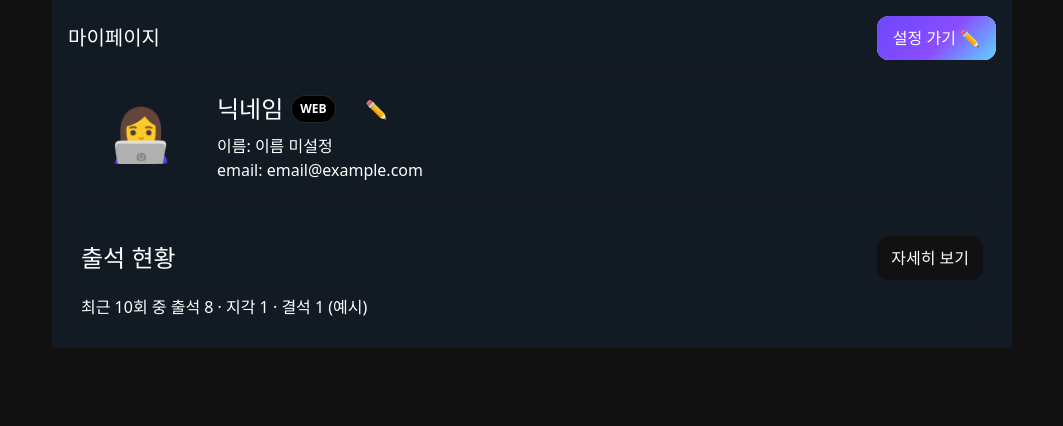
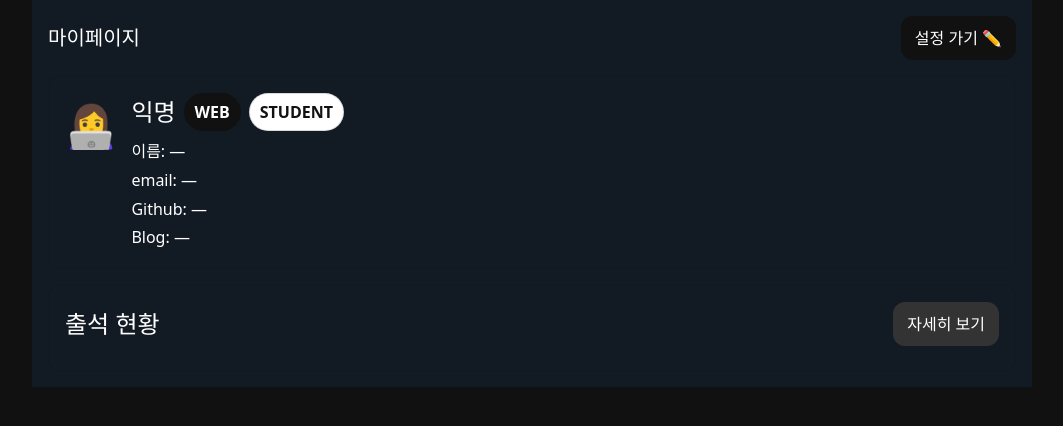
Before and after one commit to TaeDongUm/devCampHub, a React app in the folder frontend/: page /mypage in a window 1280 px wide. Shown: the top 426 px of the page, without its empty margins (108-1171 px from the left). Built offline with nearby package versions, Linux system fonts and the light colour scheme; the HTML template or start-up script is replaced by a standard one.

Commit message:
feat: 출석 현황 토글로 변경, 관리자 학생 역할 구분

```diff
--- a/frontend/src/pages/MyPage.tsx
+++ b/frontend/src/pages/MyPage.tsx
@@ -1,77 +1,149 @@
-// src/pages/MyPage.tsx  (신규)
-import React from "react";
+import React, { useMemo, useState } from "react";
 import { useNavigate } from "react-router-dom";
+import "../styles/CampDetail.css"; // 버튼/칩 공용 스타일 재사용
+
+type AttendanceStatus = "출석" | "지각" | "결석";
+type AttendanceRow = {
+  date: string; // YYYY-MM-DD
+  start?: string; // HH:mm
+  total?: string; // HH:mm (총 방송시간)
+  status: AttendanceStatus;
+};
 
 export default function MyPage() {
   const nav = useNavigate();
-  const name = localStorage.getItem("profile:name") || "이름 미설정";
-  const nick = localStorage.getItem("nickname") || "닉네임";
-  const email = localStorage.getItem("profile:email") || "email@example.com";
-  const github = localStorage.getItem("profile:github") || "";
-  const blog = localStorage.getItem("profile:blog") || "";
-  const track = (localStorage.getItem("profile:track") as "WEB" | "ANDROID" | "IOS") || "WEB";
+
+  // 프로필
+  const nickname = localStorage.getItem("nickname") || "익명";
+  const avatar = localStorage.getItem("avatar") || "👩‍💻";
+  const email = localStorage.getItem("email") || "—";
+  const github = localStorage.getItem("profile:github") || "—";
+  const blog = localStorage.getItem("profile:blog") || "—";
+  const track = (localStorage.getItem("profile:track") || "WEB").toUpperCase();
+  const rawRole = (localStorage.getItem("role") || "STUDENT").toUpperCase();
+  const role: "ADMIN" | "STUDENT" = rawRole === "ADMIN" ? "ADMIN" : "STUDENT";
+
+  // 출석 (임시: 로컬 저장된 값 또는 더미)
+  const rows: AttendanceRow[] = useMemo(() => {
+    const saved = localStorage.getItem("attendance:me");
+    if (saved) {
+      try {
+        return JSON.parse(saved) as AttendanceRow[];
+      } catch {
+        /* empty */
+      }
+    }
+    // 기본 예시 데이터
+    return [
+      { date: "2025-02-01", start: "09:03", total: "04:15", status: "출석" },
+      { date: "2025-02-02", start: "09:54", total: "02:00", status: "지각" },
+      { date: "2025-02-03", start: undefined, total: "00:00", status: "결석" },
+    ];
+  }, []);
+
+  const [openDetail, setOpenDetail] = useState<boolean>(false);
 
   return (
-    <main className="wrap" style={{ maxWidth: 960 }}>
-      <header className="board-head">
+    <main className="wrap" style={{ maxWidth: 1000 }}>
+      <header className="board-head" style={{ alignItems: "center" }}>
         <h1>마이페이지</h1>
-        <button className="gbtn" onClick={() => nav("/settings")} title="설정">
-          <span className="gbtn-label">설정 가기 ✏️</span>
+        <button className="btn" onClick={() => nav("/settings")}>
+          설정 가기 ✏️
         </button>
       </header>
 
-      <section className="mine" style={{ marginTop: 12 }}>
-        <div
-          style={{
-            display: "grid",
-            gridTemplateColumns: "120px 1fr",
-            gap: 16,
-            alignItems: "center",
-          }}
-        >
-          <div style={{ fontSize: 52, textAlign: "center" }}>👩‍💻</div>
-          <div>
-            <div style={{ display: "flex", gap: 8, alignItems: "center" }}>
-              <h2 style={{ margin: 0 }}>{nick}</h2>
-              <span className="badge ongoing" style={{ fontWeight: 800 }}>
-                {track}
-              </span>
-              <button className="mini-gear" onClick={() => nav("/settings")} title="설정">
-                ✏️
-              </button>
+      {/* 프로필 카드 */}
+      <section className="mine" style={{ display: "grid", gap: 8, padding: 16 }}>
+        <div style={{ display: "flex", justifyContent: "space-between", alignItems: "flex-start" }}>
+          <div style={{ display: "flex", gap: 14 }}>
+            <div style={{ fontSize: 42 }}>{avatar}</div>
+            <div>
+              <div style={{ display: "flex", alignItems: "center", gap: 8 }}>
+                <h2 style={{ margin: 0 }}>{nickname}</h2>
+                {/* 학습 구분 + 역할 뱃지 (요청) */}
+                <span className="chip on">{track}</span>
+                <span className="chip" title="역할(변경 불가)">
+                  {role === "ADMIN" ? "ADMIN" : "STUDENT"}
+                </span>
+              </div>
+              <div style={{ marginTop: 6, lineHeight: 1.8 }}>
+                <div>이름: {localStorage.getItem("name") || "—"}</div>
+                <div>email: {email}</div>
+                <div>Github: {github}</div>
+                <div>Blog: {blog}</div>
+              </div>
             </div>
-            <div className="meta">이름: {name}</div>
-            <div className="meta">email: {email}</div>
-            {!!github && (
-              <div className="meta">
-                Github:{" "}
-                <a href={github} target="_blank" rel="noreferrer">
-                  {github}
-                </a>
-              </div>
-            )}
-            {!!blog && (
-              <div className="meta">
-                Blog:{" "}
-                <a href={blog} target="_blank" rel="noreferrer">
-                  {blog}
-                </a>
-              </div>
-            )}
           </div>
         </div>
       </section>
 
-      {/* 출석 현황 요약(링크) */}
-      <section className="mine" style={{ marginTop: 12 }}>
-        <div className="mine-head">
-          <h2>출석 현황</h2>
-          <button className="btn" onClick={() => nav("/attendance")}>
-            자세히 보기
+      {/* 출석 현황 */}
+      <section className="mine" style={{ padding: 16 }}>
+        <div
+          style={{
+            display: "flex",
+            justifyContent: "space-between",
+            alignItems: "center",
+            marginBottom: 8,
+          }}
+        >
+          <h2 style={{ margin: 0 }}>출석 현황</h2>
+
+          {/* “자세히 보기”를 테이블 펼침/접힘 토글*/}
+          <button className="btn ghost" onClick={() => setOpenDetail((v) => !v)}>
+            {openDetail ? "접기" : "자세히 보기"}
           </button>
         </div>
-        <div className="meta">최근 10회 중 출석 8 · 지각 1 · 결석 1 (예시)</div>
+        {openDetail && <AttendanceTable rows={rows} />}
       </section>
     </main>
   );
 }
+
+function AttendanceTable({ rows }: { rows: AttendanceRow[] }) {
+  return (
+    <div className="mine" style={{ padding: 0 }}>
+      <table style={{ width: "100%", borderCollapse: "collapse" }}>
+        <thead>
+          <tr style={{ background: "rgba(255,255,255,0.04)" }}>
+            <th style={th}>학습일</th>
+            <th style={th}>시작 시간</th>
+            <th style={th}>총 방송시간</th>
+            <th style={th}>상태</th>
+          </tr>
+        </thead>
+        <tbody>
+          {rows.map((r) => (
+            <tr key={r.date} style={{ borderTop: "1px solid rgba(255,255,255,0.06)" }}>
+              <td style={td}>{r.date}</td>
+              <td style={td}>{r.start ?? "-"}</td>
+              <td style={td}>{r.total ?? "00:00"}</td>
+              <td style={td}>
+                <StatusPill status={r.status} />
+              </td>
+            </tr>
+          ))}
+        </tbody>
+      </table>
+    </div>
+  );
+}
+
+function StatusPill({ status }: { status: AttendanceStatus }) {
+  const styles: Record<AttendanceStatus, React.CSSProperties> = {
+    출석: { background: "#000", color: "#fff" },
+    지각: { background: "rgba(118,106,255,0.25)", color: "#fff" },
+    결석: { background: "rgba(255,255,255,0.18)", color: "#fff" },
+  };
+  return (
+    <span
+      className="chip"
+      style={{ ...styles[status], border: "1px solid rgba(255,255,255,0.14)" }}
+    >
+      {status}
+    </span>
+  );
+}
+
+const th: React.CSSProperties = { textAlign: "left", padding: "12px 14px", fontWeight: 700 };
+const td: React.CSSProperties = { padding: "12px 14px" };
```
